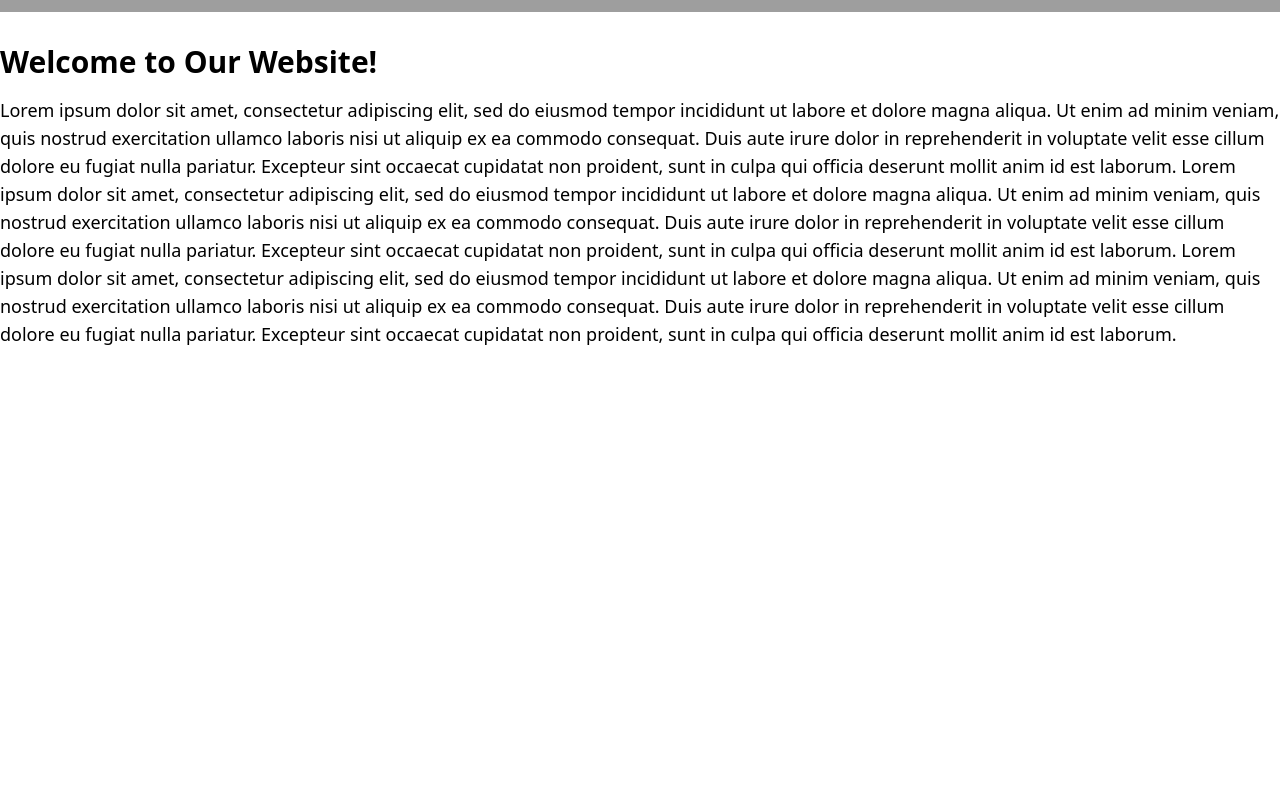
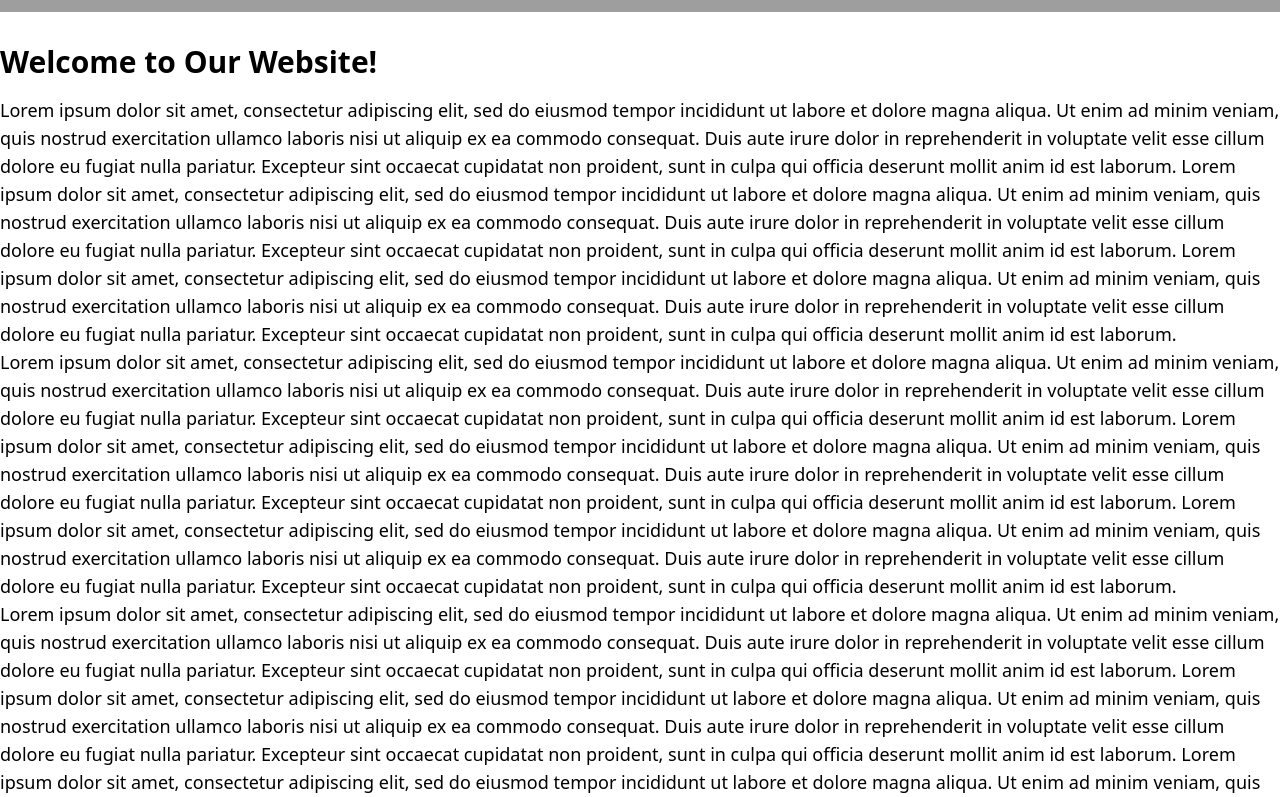
Before and after one commit to carterbassler/shoes4hope, a Next.js app: page / in a window 1280 px wide. Shown: the part 788-1585 px from the top of the page. Before the commit the page ends 1136 px from the top, so only its background shows below. Built offline with nearby package versions, Linux system fonts and the light colour scheme; grey boxes are pictures that could not be loaded.

Commit message:
NavBar turns white on scroll

```diff
--- a/src/components/NavBar.tsx
+++ b/src/components/NavBar.tsx
@@ -25,7 +25,7 @@ function NavBar({}: Props) {
   }, []);
 
   return (
-    <nav className={`fixed inset-x-0 group ${scrolledPastThreshold ? "bg-black" : "bg-transparent"} hover:bg-white transition duration-300 ease-in-out z-10`}>
+    <nav className={`fixed inset-x-0 group ${scrolledPastThreshold ? "bg-white" : "bg-transparent"} hover:bg-white transition duration-300 ease-in-out z-10`}>
       <div className="mx-auto max-w-7xl px-2 sm:px-0">
         <div className="relative flex h-16 items-center justify-between">
           <div className="absolute inset-y-0 left-0 flex items-center sm:hidden">
@@ -71,14 +71,14 @@ function NavBar({}: Props) {
             <div className="flex items-center">
               <a href="/" className="absolute">
                 <img
-                  className="relative flex h-20 w-auto transition-opacity duration-300 opacity-100 group-hover:opacity-0"
+                  className={`relative flex h-20 w-auto transition-opacity duration-300 ${scrolledPastThreshold ? "opacity-0" : "opacity-100"} group-hover:opacity-0`}
                   src="/WhiteLogoTransparent.png"
                   alt=""
                 />
               </a>
               <a href="/">
                 <img
-                  className="relative flex h-20 w-auto transition-opacity duration-300 opacity-0 group-hover:opacity-100"
+                  className={`relative flex h-20 w-auto transition-opacity duration-300 ${scrolledPastThreshold ? "opacity-100" : "opacity-0"} group-hover:opacity-100`}
                   src="/BlackLogoTransparent.png"
                   alt=""
                 />
@@ -88,28 +88,28 @@ function NavBar({}: Props) {
                   <div className="flex space-x-4">
                     <a
                       href="/families"
-                      className="text-white hover:underline transition duration-300 group-hover:text-black rounded-md px-3 py-2 text-sm font-medium"
+                      className={`${scrolledPastThreshold ? "text-black" : "text-white"} hover:underline transition duration-300 group-hover:text-black rounded-md px-3 py-2 text-sm font-medium`}
                       aria-current="page"
                     >
                       Families
                     </a>
                     <a
                       href="/teams"
-                      className="text-white hover:underline transition duration-300 group-hover:text-black rounded-md px-3 py-2 text-sm font-medium"
+                      className={`${scrolledPastThreshold ? "text-black" : "text-white"} hover:underline transition duration-300 group-hover:text-black rounded-md px-3 py-2 text-sm font-medium`}
                       aria-current="page"
                     >
                       Teams
                     </a>
                     <a
                       href="/about"
-                      className="text-white hover:underline transition duration-300 group-hover:text-black rounded-md px-3 py-2 text-sm font-medium"
+                      className={`${scrolledPastThreshold ? "text-black" : "text-white"} hover:underline transition duration-300 group-hover:text-black rounded-md px-3 py-2 text-sm font-medium`}
                       aria-current="page"
                     >
                       About
                     </a>
                     <a
                       href="/contact"
-                      className="text-white hover:underline transition duration-300 group-hover:text-black rounded-md px-3 py-2 text-sm font-medium"
+                      className={`${scrolledPastThreshold ? "text-black" : "text-white"} hover:underline transition duration-300 group-hover:text-black rounded-md px-3 py-2 text-sm font-medium`}
                       aria-current="page"
                     >
                       Contact
--- a/src/pages/landing.tsx
+++ b/src/pages/landing.tsx
@@ -9,14 +9,54 @@ function landing({}: Props) {
     <div>
       <NavBarBackground color="black"/>
       <PageBackgroundImage image={landing_background} description="Landing Background Image"/>
-      {/* <div className="absolute top-1/2 right-10 transform -translate-y-1/2">
-        <div className="bg-orange-400 bg-opacity-75 text-white p-8 rounded-lg shadow-lg max-w-lg">
-          <h1 className="text-5xl font-bold">Shoes4Hope</h1>
-          <p>Test</p>
+      {/* <div className="absolute inset-0 flex items-center justify-center">
+        <div className="bg-orange-400 bg-opacity-50 text-white p-8 rounded-lg shadow-lg max-w-lg">
+          <h1 className="text-3xl font-bold">Hello, World!</h1>
+          <p>This is a rounded, translucent orange text box on top of a background image.</p>
         </div>
       </div> */}
       <div className="container mx-auto mt-8">
         <h1 className="text-3xl text-black font-bold mb-4">Welcome to Our Website!</h1>
+        <p className="text-lg text-black">
+        Lorem ipsum dolor sit amet, consectetur adipiscing elit, sed do eiusmod
+        tempor incididunt ut labore et dolore magna aliqua. Ut enim ad minim
+        veniam, quis nostrud exercitation ullamco laboris nisi ut aliquip ex ea
+        commodo consequat. Duis aute irure dolor in reprehenderit in voluptate
+        velit esse cillum dolore eu fugiat nulla pariatur. Excepteur sint
+        occaecat cupidatat non proident, sunt in culpa qui officia deserunt
+        mollit anim id est laborum. Lorem ipsum dolor sit amet, consectetur
+        adipiscing elit, sed do eiusmod tempor incididunt ut labore et dolore
+        magna aliqua. Ut enim ad minim veniam, quis nostrud exercitation ullamco
+        laboris nisi ut aliquip ex ea commodo consequat. Duis aute irure dolor
+        in reprehenderit in voluptate velit esse cillum dolore eu fugiat nulla
+        pariatur. Excepteur sint occaecat cupidatat non proident, sunt in culpa
+        qui officia deserunt mollit anim id est laborum. Lorem ipsum dolor sit
+        amet, consectetur adipiscing elit, sed do eiusmod tempor incididunt ut
+        labore et dolore magna aliqua. Ut enim ad minim veniam, quis nostrud
+        exercitation ullamco laboris nisi ut aliquip ex ea commodo consequat.
+        Duis aute irure dolor in reprehenderit in voluptate velit esse cillum
+        dolore eu fugiat nulla pariatur. Excepteur sint occaecat cupidatat non
+        proident, sunt in culpa qui officia deserunt mollit anim id est laborum.</p>
+        <p className="text-lg text-black">
+        Lorem ipsum dolor sit amet, consectetur adipiscing elit, sed do eiusmod
+        tempor incididunt ut labore et dolore magna aliqua. Ut enim ad minim
+        veniam, quis nostrud exercitation ullamco laboris nisi ut aliquip ex ea
+        commodo consequat. Duis aute irure dolor in reprehenderit in voluptate
+        velit esse cillum dolore eu fugiat nulla pariatur. Excepteur sint
+        occaecat cupidatat non proident, sunt in culpa qui officia deserunt
+        mollit anim id est laborum. Lorem ipsum dolor sit amet, consectetur
+        adipiscing elit, sed do eiusmod tempor incididunt ut labore et dolore
+        magna aliqua. Ut enim ad minim veniam, quis nostrud exercitation ullamco
+        laboris nisi ut aliquip ex ea commodo consequat. Duis aute irure dolor
+        in reprehenderit in voluptate velit esse cillum dolore eu fugiat nulla
+        pariatur. Excepteur sint occaecat cupidatat non proident, sunt in culpa
+        qui officia deserunt mollit anim id est laborum. Lorem ipsum dolor sit
+        amet, consectetur adipiscing elit, sed do eiusmod tempor incididunt ut
+        labore et dolore magna aliqua. Ut enim ad minim veniam, quis nostrud
+        exercitation ullamco laboris nisi ut aliquip ex ea commodo consequat.
+        Duis aute irure dolor in reprehenderit in voluptate velit esse cillum
+        dolore eu fugiat nulla pariatur. Excepteur sint occaecat cupidatat non
+        proident, sunt in culpa qui officia deserunt mollit anim id est laborum.</p>
         <p className="text-lg text-black">
         Lorem ipsum dolor sit amet, consectetur adipiscing elit, sed do eiusmod
         tempor incididunt ut labore et dolore magna aliqua. Ut enim ad minim
```
